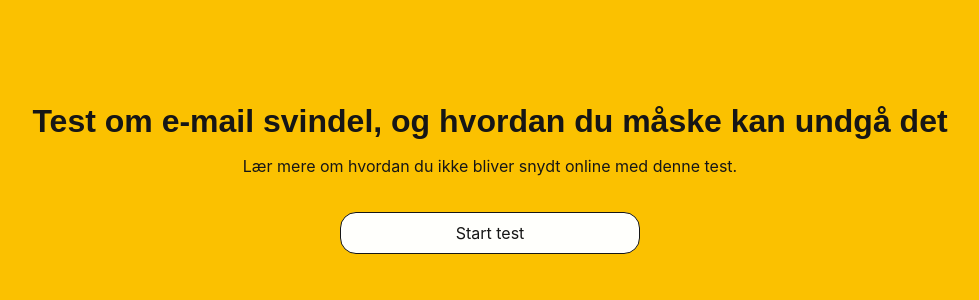
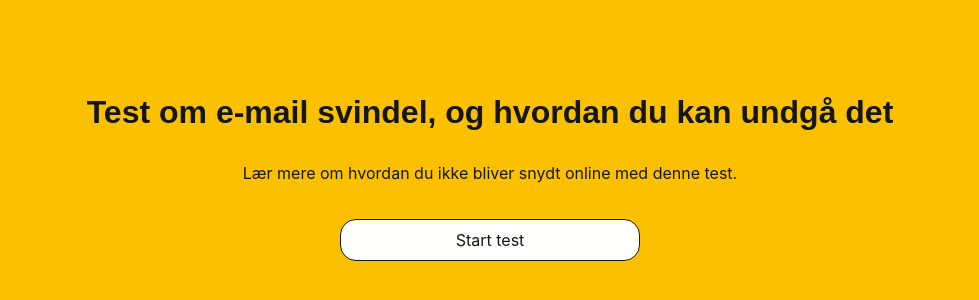
Before and after one commit to Soerenlausen/CyberSecurity, a plain HTML site: page index.html in a window 1280 px wide. Shown: the part 232-532 px from the top of the page, without its empty margins (150-1129 px from the left). Drawn offline with Linux system fonts and the light colour scheme; a web font is replaced by a local one.

Commit message:
rettet tekst + styling

```diff
--- a/css/_partial.scss
+++ b/css/_partial.scss
@@ -4,6 +4,7 @@ $hover-color: #2e667c;
 $ups-color: #5A002C;
 $primary-font-color: #161616;
 $secondary-font-color: #FFFFFC;
+$shadow-color: #323232;
 $heading-font: 'Raleway', sans-serif;
 $paragraph-font: 'Inter', sans-serif;
 $padding-normal: 1em;
--- a/css/style.scss
+++ b/css/style.scss
@@ -7,6 +7,7 @@
     box-sizing: border-box;
     font-family: partial.$paragraph-font; /* bruger en tidligere defineret */
     color: partial.$primary-font-color;
+    overflow: hidden;
 }
 
 body{
@@ -24,6 +25,12 @@ body{
     font-weight: 700;
 }
 
+#q1, #q2, #q3{
+    p:first-of-type{
+        text-align: left;
+    }
+}
+
 #counter {
     padding: partial.$padding-normal;
 }
@@ -37,16 +44,13 @@ section{
     h1{
         font-family: partial.$heading-font;
         font-size: 2em;
+        padding-bottom: 0.5em;
     }
 
     p{
         font-size: 1em;
         padding: 1em 2em;
         max-width: 800px;
-    }
-
-    p:first-of-type{
-        text-align: left;
     }
 
 /* styling på id med .innerText element, fra javascript */
--- a/index.html
+++ b/index.html
@@ -14,7 +14,7 @@
         <p id="counter"></p>
     </header>
     <section id="velkomst"> <!-- velkomst side, som kort forklar hvad side kan/vil have brugeren til -->
-        <h1>Test om e-mail svindel, og hvordan du måske kan undgå det</h1>
+        <h1>Test om e-mail svindel, og hvordan du kan undgå det</h1>
         <p>Lær mere om hvordan du ikke bliver snydt online med denne test.</p>
         <div class="btn-group">
             <button class="answer" id="start">Start test</button class="answer">
```
Also changed, not shown: css/style.css, 1 other file.
